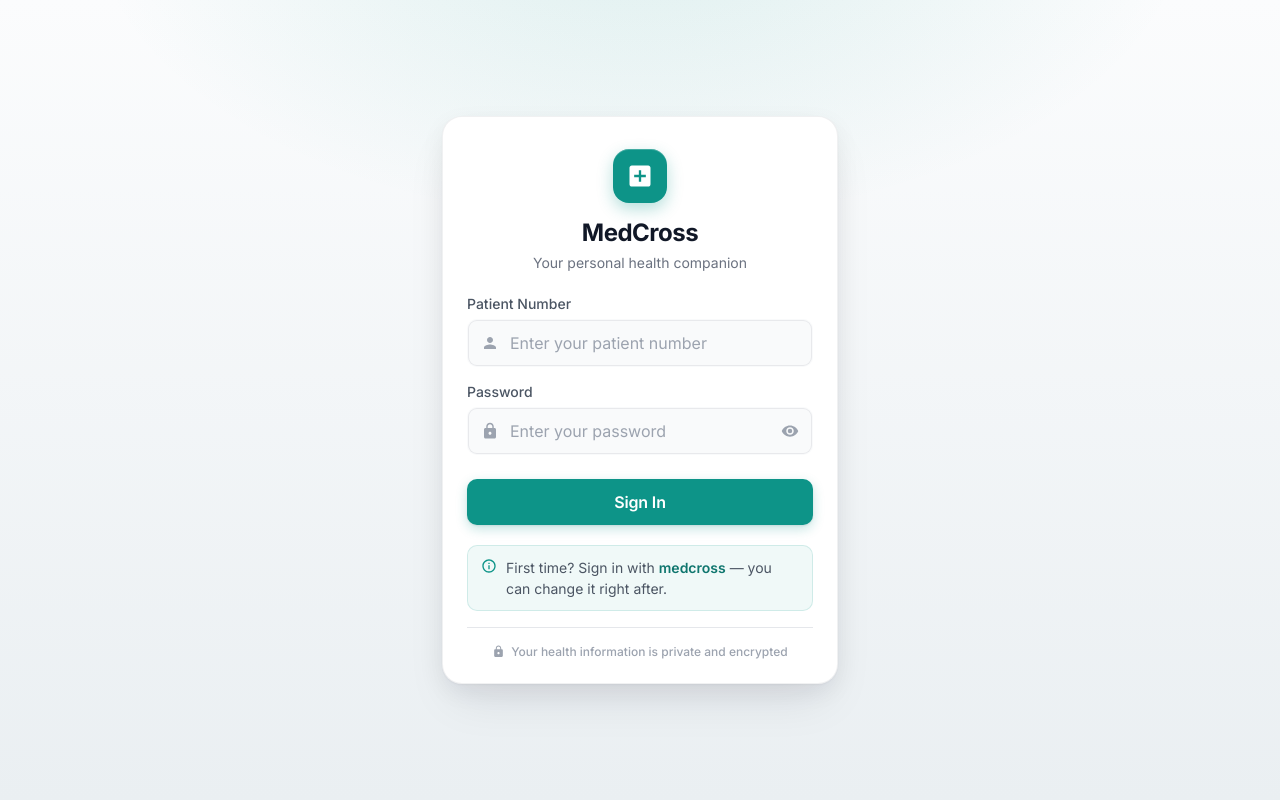
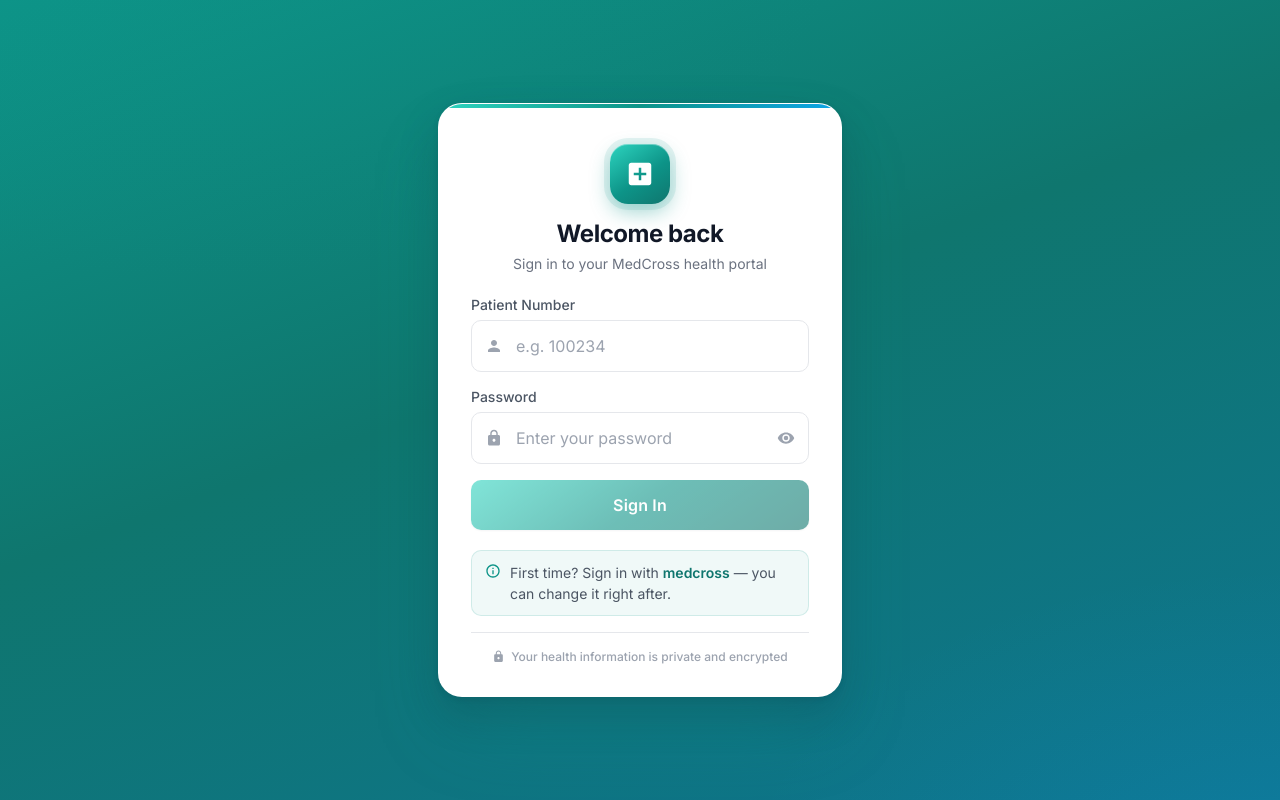
Before and after one commit to AnshKhantwal/Medcross-Patient, an Angular app: page /login in a window 1280 px wide. Built offline with nearby package versions, Linux system fonts and the light colour scheme.

Commit message:
new login

```diff
--- a/src/app/components/login/login.html
+++ b/src/app/components/login/login.html
@@ -6,33 +6,45 @@
           <path d="M19 3H5c-1.1 0-2 .9-2 2v14c0 1.1.9 2 2 2h14c1.1 0 2-.9 2-2V5c0-1.1-.9-2-2-2zm-2 10h-4v4h-2v-4H7v-2h4V7h2v4h4v2z"/>
         </svg>
       </div>
-      <h1 class="login-title">MedCross</h1>
-      <p class="login-subtitle">Your personal health companion</p>
+      <h1 class="login-title">Welcome back</h1>
+      <p class="login-subtitle">Sign in to your MedCross health portal</p>
     </div>
 
     <form (ngSubmit)="onSubmit()">
       <div class="input-group">
-        <label>Patient Number</label>
+        <label for="patientNumber">Patient Number</label>
         <div class="input-wrapper">
           <input
+            id="patientNumber"
             type="text"
             [ngModel]="patientNumber()"
-            (ngModelChange)="patientNumber.set($event)"
+            (ngModelChange)="patientNumber.set($event); showError.set(false)"
             name="patientNumber"
-            placeholder="Enter your patient number"
+            placeholder="e.g. 100234"
+            autocomplete="username"
+            autocapitalize="none"
+            autocorrect="off"
+            spellcheck="false"
+            enterkeyhint="next"
             required>
           <svg viewBox="0 0 24 24"><path d="M12 12c2.21 0 4-1.79 4-4s-1.79-4-4-4-4 1.79-4 4 1.79 4 4 4zm0 2c-2.67 0-8 1.34-8 4v2h16v-2c0-2.66-5.33-4-8-4z"/></svg>
         </div>
       </div>
       <div class="input-group">
-        <label>Password</label>
+        <label for="password">Password</label>
         <div class="input-wrapper">
           <input
+            id="password"
             [type]="showPassword() ? 'text' : 'password'"
             [ngModel]="password()"
-            (ngModelChange)="password.set($event)"
+            (ngModelChange)="password.set($event); showError.set(false)"
             name="password"
             placeholder="Enter your password"
+            autocomplete="current-password"
+            autocapitalize="none"
+            autocorrect="off"
+            spellcheck="false"
+            enterkeyhint="go"
             required>
           <svg viewBox="0 0 24 24"><path d="M18 8h-1V6c0-2.76-2.24-5-5-5S7 3.24 7 6v2H6c-1.1 0-2 .9-2 2v10c0 1.1.9 2 2 2h12c1.1 0 2-.9 2-2V10c0-1.1-.9-2-2-2zm-6 9c-1.1 0-2-.9-2-2s.9-2 2-2 2 .9 2 2-.9 2-2 2zm3.1-9H8.9V6c0-1.71 1.39-3.1 3.1-3.1 1.71 0 3.1 1.39 3.1 3.1v2z"/></svg>
           <button type="button" class="toggle-visibility-btn" (click)="togglePasswordVisibility()" [attr.aria-label]="showPassword() ? 'Hide password' : 'Show password'">
@@ -44,13 +56,20 @@
           </button>
         </div>
         @if (showError()) {
-          <div class="error-message">
+          <div class="error-message" role="alert">
             <svg viewBox="0 0 24 24" width="16" height="16" fill="currentColor"><path d="M12 2C6.48 2 2 6.48 2 12s4.48 10 10 10 10-4.48 10-10S17.52 2 12 2zm1 15h-2v-2h2v2zm0-4h-2V7h2v6z"/></svg>
-            Invalid credentials. Please try again.
+            That patient number or password doesn't match. Please try again.
           </div>
         }
       </div>
-      <button type="submit" class="login-btn">Sign In</button>
+      <button type="submit" class="login-btn" [disabled]="isSubmitting() || !patientNumber().trim() || !password()">
+        @if (isSubmitting()) {
+          <span class="btn-spinner" aria-hidden="true"></span>
+          Signing in…
+        } @else {
+          Sign In
+        }
+      </button>
     </form>
 
     <div class="login-footer">
--- a/src/app/components/login/login.scss
+++ b/src/app/components/login/login.scss
@@ -13,23 +13,33 @@
   /* A soft brand glow off the top edge gives the canvas depth without
      ornament — the colour never reaches full saturation. */
   background:
-    radial-gradient(900px 520px at 50% -12%, rgba(var(--primary-rgb), 0.13), transparent 62%),
-    linear-gradient(180deg, #fbfcfd 0%, #eaeff2 100%);
+    radial-gradient(1100px 600px at 15% -10%, rgba(var(--primary-rgb), 0.20), transparent 60%),
+    radial-gradient(900px 520px at 100% 110%, rgba(var(--secondary-rgb), 0.16), transparent 60%),
+    linear-gradient(160deg, #0d9488 0%, #0f766e 45%, #0e7490 100%);
 }
 
 .login-card {
   background: var(--surface);
-  border: 1px solid rgba(15, 23, 42, 0.06);
-  border-radius: 20px;
-  padding: var(--space-7) var(--space-6) var(--space-6);
+  border: 1px solid rgba(255, 255, 255, 0.6);
+  border-radius: var(--radius-lg);
+  padding: var(--space-8) var(--space-7) var(--space-7);
   width: 100%;
-  max-width: 396px;
-  /* Layered shadow — contact, mid, and ambient — reads as real elevation
-     where a single flat shadow reads as a sticker. */
+  max-width: 404px;
+  position: relative;
+  overflow: hidden;
   box-shadow:
-    0 1px 2px rgba(15, 23, 42, 0.04),
-    0 8px 24px rgba(15, 23, 42, 0.06),
-    0 24px 48px -12px rgba(15, 23, 42, 0.10);
+    0 2px 6px rgba(15, 23, 42, 0.08),
+    0 18px 40px rgba(15, 23, 42, 0.18),
+    0 40px 80px -20px rgba(13, 148, 136, 0.35);
+}
+
+/* Brand accent bar across the top edge of the card */
+.login-card::before {
+  content: "";
+  position: absolute;
+  inset: 0 0 auto 0;
+  height: 4px;
+  background: linear-gradient(90deg, var(--primary-light), var(--primary), var(--secondary));
 }
 
 .login-header {
@@ -38,24 +48,23 @@
 }
 
 .logo-container {
-  width: 54px;
-  height: 54px;
-  background: var(--primary);
-  border-radius: 16px;
+  width: 60px;
+  height: 60px;
+  background: linear-gradient(145deg, var(--primary-light) 0%, var(--primary) 55%, var(--primary-dark) 100%);
+  border-radius: 18px;
   display: flex;
   justify-content: center;
   align-items: center;
   margin: 0 auto var(--space-4);
-  /* Brand-tinted drop plus a top inner highlight so the mark has dimension
-     without a gradient fill. */
   box-shadow:
-    0 6px 16px rgba(var(--primary-rgb), 0.30),
-    inset 0 1px 0 rgba(255, 255, 255, 0.22);
+    0 8px 20px rgba(var(--primary-rgb), 0.38),
+    0 0 0 6px rgba(var(--primary-rgb), 0.10),
+    inset 0 1px 0 rgba(255, 255, 255, 0.35);
 }
 
 .logo-container svg {
-  width: 28px;
-  height: 28px;
+  width: 30px;
+  height: 30px;
   fill: white;
 }
 
@@ -106,14 +115,14 @@
    white with a brand ring when active. */
 .input-wrapper input {
   width: 100%;
-  padding: 13px 16px 13px 42px;
-  border: 1px solid transparent;
+  padding: 15px 16px 15px 44px;
+  border: 1.5px solid var(--gray-200);
   border-radius: var(--radius-sm);
   font-size: var(--text-md);
   font-weight: 400;
-  background: var(--gray-50);
-  box-shadow: inset 0 0 0 1px rgba(15, 23, 42, 0.07);
-  transition: background 0.15s ease, box-shadow 0.15s ease;
+  background: #fff;
+  box-shadow: none;
+  transition: border-color 0.15s ease, box-shadow 0.15s ease;
   color: var(--text-primary);
 }
 
@@ -123,15 +132,14 @@
 }
 
 .login-card .input-wrapper input:hover {
-  box-shadow: inset 0 0 0 1px rgba(15, 23, 42, 0.14);
+  border-color: var(--gray-300);
 }
 
 .login-card .input-wrapper input:focus {
   outline: none;
   background: var(--surface);
-  box-shadow:
-    inset 0 0 0 1px var(--primary),
-    0 0 0 3px rgba(var(--primary-rgb), 0.14);
+  border-color: var(--primary);
+  box-shadow: 0 0 0 4px rgba(var(--primary-rgb), 0.14);
 }
 
 .input-wrapper:focus-within svg {
@@ -176,31 +184,58 @@
 
 .login-btn {
   width: 100%;
-  padding: 13px;
-  background: var(--primary);
+  padding: 15px;
+  background: linear-gradient(145deg, var(--primary-light) 0%, var(--primary) 50%, var(--primary-dark) 100%);
   color: white;
   border: none;
   border-radius: var(--radius-sm);
   font-size: var(--text-md);
   font-weight: 600;
-  letter-spacing: -0.01em;
+  letter-spacing: 0.01em;
   cursor: pointer;
-  transition: background 0.15s ease, box-shadow 0.15s ease;
-  margin-top: var(--space-2);
+  transition: transform 0.15s ease, box-shadow 0.15s ease, filter 0.15s ease;
+  margin-top: var(--space-3);
   box-shadow:
     0 1px 2px rgba(15, 23, 42, 0.08),
-    0 4px 12px rgba(var(--primary-rgb), 0.24);
+    0 8px 20px rgba(var(--primary-rgb), 0.35);
 }
 
-.login-btn:hover {
-  background: var(--primary-dark);
+.login-btn:hover:not(:disabled) {
+  filter: brightness(1.04);
+  transform: translateY(-1px);
   box-shadow:
     0 1px 2px rgba(15, 23, 42, 0.10),
-    0 6px 16px rgba(var(--primary-rgb), 0.32);
+    0 12px 26px rgba(var(--primary-rgb), 0.42);
 }
 
-.login-btn:active {
+.login-btn:active:not(:disabled) {
   box-shadow: 0 1px 2px rgba(15, 23, 42, 0.10);
+}
+
+.login-btn:disabled {
+  cursor: not-allowed;
+  opacity: 0.6;
+  box-shadow: 0 1px 2px rgba(15, 23, 42, 0.08);
+}
+
+.login-btn {
+  display: flex;
+  align-items: center;
+  justify-content: center;
+  gap: 8px;
+}
+
+.btn-spinner {
+  width: 15px;
+  height: 15px;
+  border: 2px solid rgba(255, 255, 255, 0.4);
+  border-top-color: #fff;
+  border-radius: 50%;
+  animation: btn-spin 0.6s linear infinite;
+}
+
+@keyframes btn-spin {
+  to { transform: rotate(360deg); }
 }
 
 .login-footer {
```
